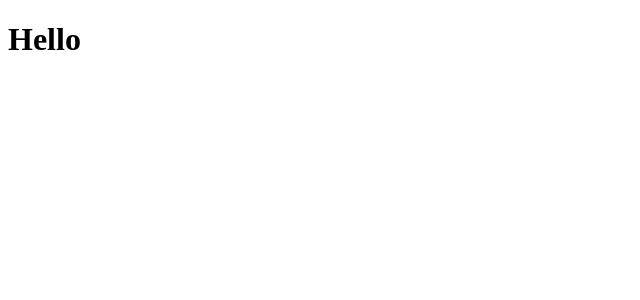
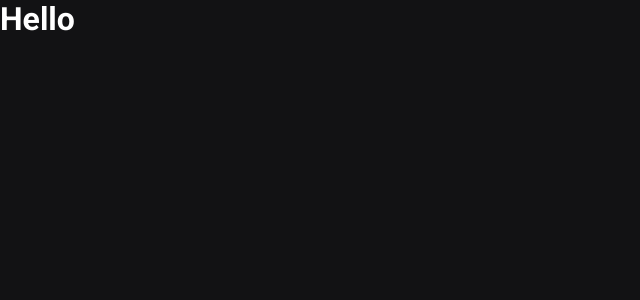
Before and after one commit to Rassis7/rick-and-morty-next, a Next.js app: page / in a window 1280 px wide. Shown: the top 300 px of the page, without its empty margins (0-640 px from the left). Built offline with nearby package versions, Linux system fonts and the light colour scheme.

Commit message:
style: criar estilos globais

```diff
--- a/src/pages/_app.tsx
+++ b/src/pages/_app.tsx
@@ -1,5 +1,12 @@
+import GlobalStyles from '../styles/global'
+
 function MyApp({ Component, pageProps }) {
-  return <Component {...pageProps} />
+  return (
+  <>
+    <Component {...pageProps} />
+    <GlobalStyles />
+  </>
+  )
 }
 
 export default MyApp
--- /dev/null
+++ b/src/styles/global.ts
@@ -0,0 +1,51 @@
+import { createGlobalStyle } from "styled-components";
+
+export default createGlobalStyle`
+  * {
+    margin: 0;
+    padding: 0;
+    box-sizing: border-box;
+  }
+
+  :root {
+    --white: #fff;
+    --gray-100: #e1e1e6;
+    --gray-300: #a8a8b3;
+    --gray-500: #718096;
+    --gray-700: #323238;
+    --gray-800: #232327;
+    --gray-900: #121214;
+    --purple-500: #805ad5;
+    --green-200: #9ae6b4;
+    --green-500: #67ea94;
+  }
+
+  @media (max-width: 1080px) {
+    html {
+      font-size: 93,75%;
+    }
+  }
+  @media (max-width: 720px) {
+    html {
+      font-size: 87,5%;
+    }
+  }
+
+  body {
+    background: var(--gray-900);
+    color: var(--white);
+  }
+
+  body, input, textarea, select, button {
+    font: 400 1rem "Roboto", sans-serif;
+  }
+
+  button {
+    cursor: pointer;
+  }
+
+  a {
+    color: inherit;
+    text-decoration: none;
+  }
+`
```
